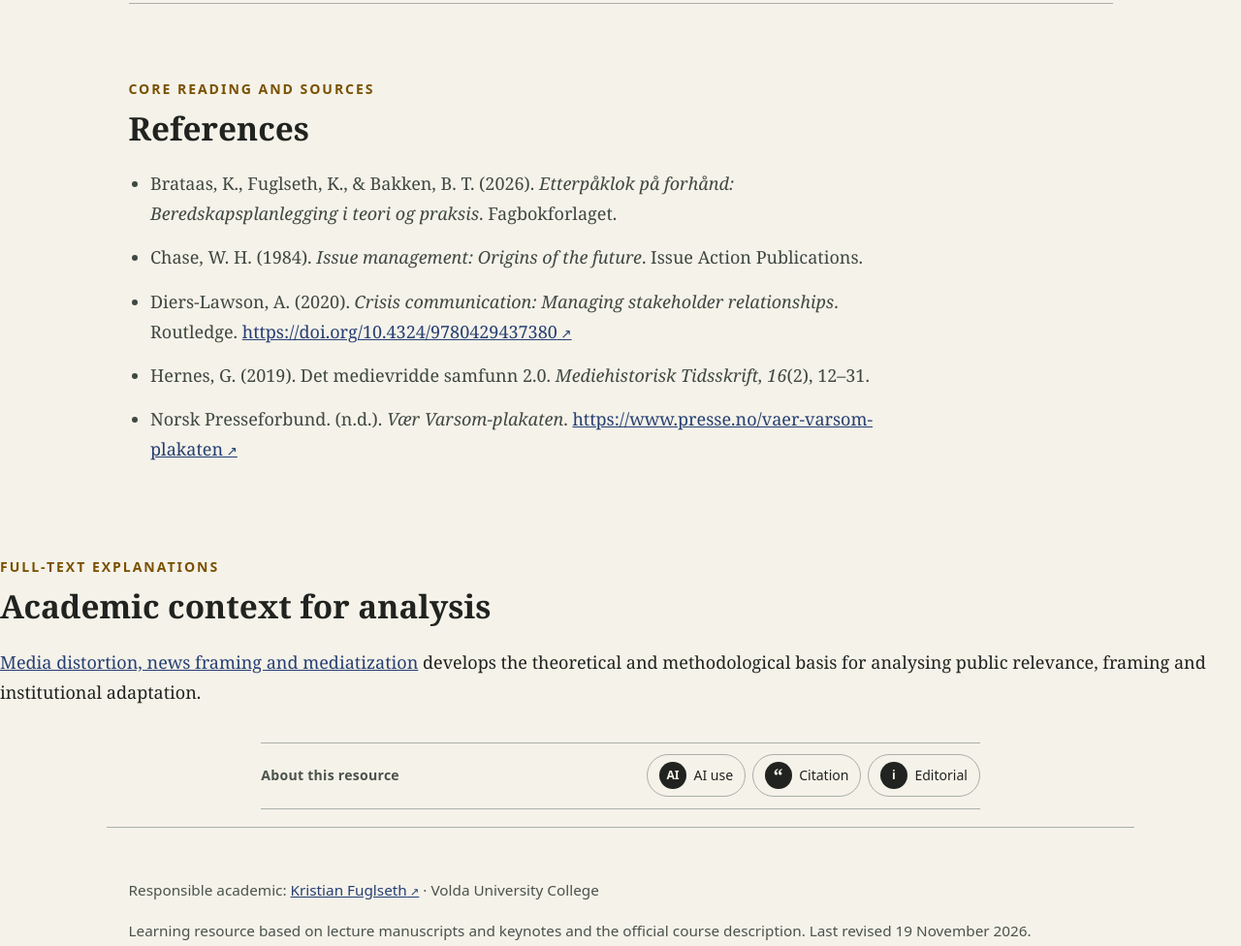
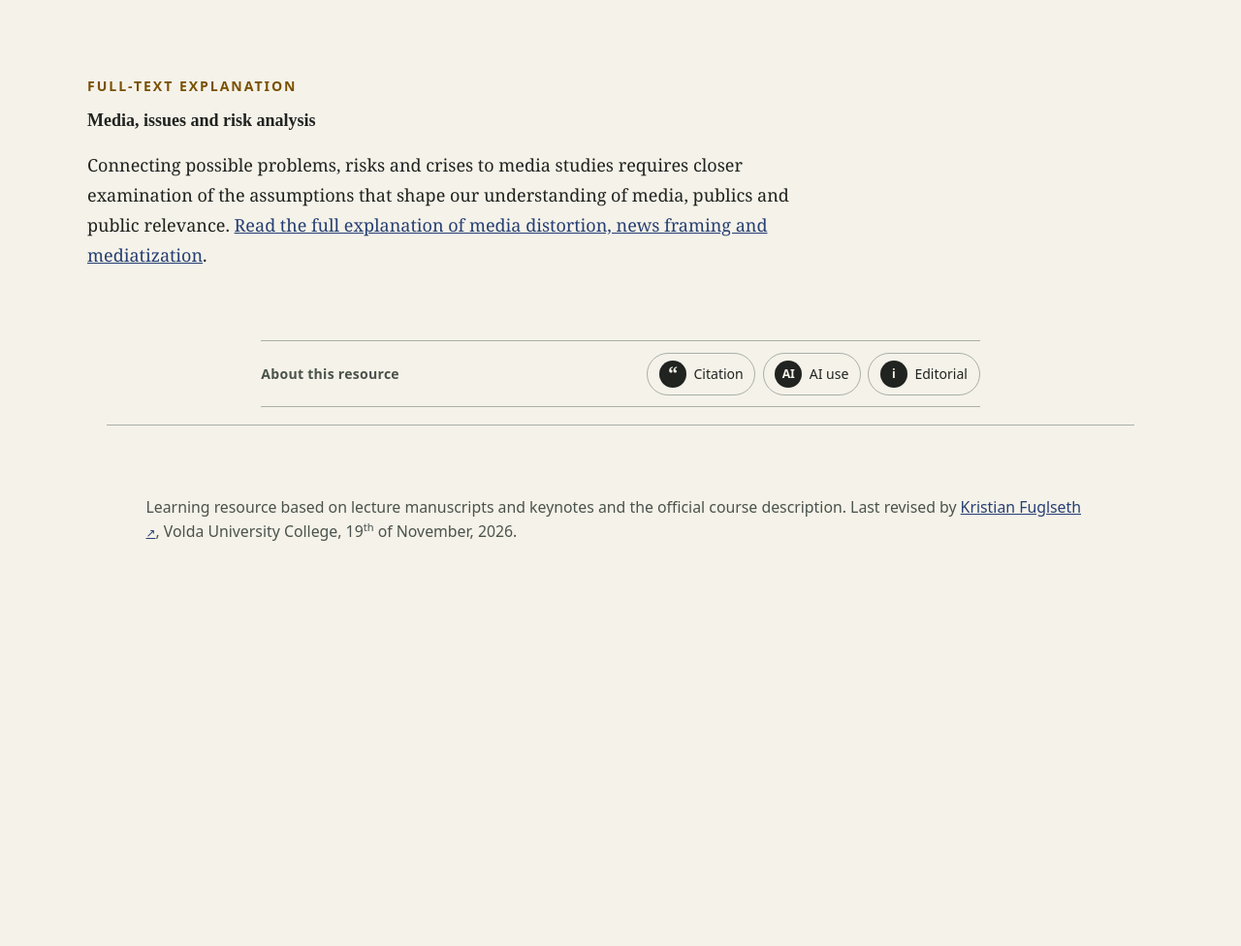
Before and after one commit to KFu-ki/infbv-nettside, a plain HTML site: page mmp311/index.html in a window 1280 px wide. Shown: the part 6551-7527 px from the top of the page at 97% size. After the commit the page ends 7220 px from the top, so only its background shows below. Drawn offline with Linux system fonts and the light colour scheme.

Commit message:
Refine MMP311 hub layout and resource metadata

```diff
--- a/mmp311/index.html
+++ b/mmp311/index.html
@@ -184,27 +184,22 @@
   </p>
 </section>
 
-<section class="section"><p class="eyebrow">Spring 2027</p><h2>Follow the learning path</h2><p>The learning path connects the timetable, course reading, PRK, SOFT, FIVER, cases and student activities. Each resource can be revised independently.</p><a class="button" href="/mmp311/learning-path/">Open the learning path</a></section><section id="reading" class="section references">
-    <p class="eyebrow">Core reading and sources</p><h2>References</h2>
-    <ul>
-      <li>Brataas, K., Fuglseth, K., &amp; Bakken, B. T. (2026). <i>Etterpåklok på forhånd: Beredskapsplanlegging i teori og praksis</i>. Fagbokforlaget.</li>
-      <li>Chase, W. H. (1984). <i>Issue management: Origins of the future</i>. Issue Action Publications.</li>
-      <li>Diers-Lawson, A. (2020). <i>Crisis communication: Managing stakeholder relationships</i>. Routledge. <a href="https://doi.org/10.4324/9780429437380" target="_blank" rel="noopener noreferrer">https://doi.org/10.4324/9780429437380<span class="sr-only"> (opens in a new tab)</span></a></li>
-      <li>Hernes, G. (2019). Det medievridde samfunn 2.0. <i>Mediehistorisk Tidsskrift, 16</i>(2), 12–31.</li>
-      <li>Norsk Presseforbund. (n.d.). <i>Vær Varsom-plakaten</i>. <a href="https://www.presse.no/vaer-varsom-plakaten" target="_blank" rel="noopener noreferrer">https://www.presse.no/vaer-varsom-plakaten<span class="sr-only"> (opens in a new tab)</span></a></li>
-    </ul>
-  </section>
+<section class="section"><p class="eyebrow">Spring 2027</p><h2>Follow the learning path</h2><p>The learning path connects the timetable, course reading, PRK, SOFT, FIVER, cases and student activities. Each resource can be revised independently.</p><a class="button" href="/mmp311/learning-path/">Open the learning path</a></section>
 </main>
-<section id="full-text"><p class="eyebrow">Full-text explanations</p><h2>Academic context for analysis</h2><p><a href="/mmp311/full-text/media-distortion-framing-mediatization/">Media distortion, news framing and mediatization</a> develops the theoretical and methodological basis for analysing public relevance, framing and institutional adaptation.</p></section><section class="resource-tools" aria-label="Information about this learning resource">
+<section id="full-text" class="full-text-overview">
+  <p class="eyebrow">Full-text explanation</p>
+  <h2>Media, issues and risk analysis</h2>
+  <p>Connecting possible problems, risks and crises to media studies requires closer examination of the assumptions that shape our understanding of media, publics and public relevance. <a href="/mmp311/full-text/media-distortion-framing-mediatization/">Read the full explanation of media distortion, news framing and mediatization</a>.</p>
+</section><section class="resource-tools" aria-label="Information about this learning resource">
   <p class="resource-tools__label">About this resource</p>
   <div class="resource-tools__actions">
+    <button type="button" class="resource-tool" data-resource-dialog="citation" aria-haspopup="dialog">
+      <span class="resource-tool__icon resource-tool__quote" aria-hidden="true">“</span>
+      <span class="resource-tool__text">Citation</span>
+    </button>
     <button type="button" class="resource-tool" data-resource-dialog="ai" aria-haspopup="dialog">
       <span class="resource-tool__icon" aria-hidden="true">AI</span>
       <span class="resource-tool__text">AI use</span>
-    </button>
-    <button type="button" class="resource-tool" data-resource-dialog="citation" aria-haspopup="dialog">
-      <span class="resource-tool__icon resource-tool__quote" aria-hidden="true">“</span>
-      <span class="resource-tool__text">Citation</span>
     </button>
     <button type="button" class="resource-tool" data-resource-dialog="editorial" aria-haspopup="dialog">
       <span class="resource-tool__icon" aria-hidden="true">i</span>
@@ -254,5 +249,12 @@
 <p>Reviewed and approved by [insert peer reviewer or journal], [date].</p></div>
   </div>
 </dialog>
-<footer><p>Responsible academic: <a href="https://www.hivolda.no/en/user/747" target="_blank" rel="noopener noreferrer">Kristian Fuglseth<span class="sr-only"> (opens in a new tab)</span></a> · Volda University College</p><p>Learning resource based on lecture manuscripts and keynotes and the official course description. Last revised 19 November 2026.</p></footer>
+<footer><p class="resource-provenance">
+  Learning resource based on lecture manuscripts and keynotes and the official course description.
+  Last revised by
+  <a href="https://www.hivolda.no/en/user/747"
+     target="_blank"
+     rel="noopener noreferrer">Kristian Fuglseth<span class="sr-only"> (opens in a new tab)</span></a>,
+  Volda University College, 19<sup>th</sup> of November, 2026.
+</p></footer>
 <script src="site.js" defer></script><script src="/mmp311/resource-tools.js" defer></script></body></html>
--- a/mmp311/styles.css
+++ b/mmp311/styles.css
@@ -737,3 +737,36 @@ a[target="_blank"]::after {
   font: inherit;
   cursor: pointer;
 }
+
+/* Hub full-text overview and consolidated provenance. */
+.full-text-overview {
+  box-sizing: border-box;
+  width: min(100% - 2rem, 1100px);
+  margin: 2.5rem auto 1.5rem;
+  padding: 1rem 0;
+}
+
+.full-text-overview h2 {
+  margin: .35rem 0 .7rem;
+  font-family: "Times New Roman", Times, serif;
+  font-size: 1rem;
+  font-weight: 700;
+  line-height: 1.4;
+}
+
+.full-text-overview p {
+  max-width: 72ch;
+}
+
+.resource-provenance {
+  width: min(100% - 2rem, 1100px);
+  margin: 2rem auto;
+  font-size: .88rem;
+  line-height: 1.55;
+}
+
+.resource-provenance sup {
+  font-size: .7em;
+  line-height: 0;
+  vertical-align: super;
+}
```
Also changed, not shown: mmp311/fiver/index.html (+4 -4 lines), mmp311/full-text/media-distortion-framing-mediatization/index.html (+4 -4 lines), mmp311/learning-path/01-risk-society/index.html (+4 -4 lines), mmp311/learning-path/02-risk-communication/index.html (+4 -4 lines), mmp311/learning-path/03-issues/index.html (+4 -4 lines), mmp311/learning-path/04-prk-soft/index.html (+4 -4 lines), mmp311/learning-path/05-fiver/index.html (+4 -4 lines), mmp311/learning-path/06-crisis-communication/index.html (+4 -4 lines), mmp311/learning-path/07-academic-writing/index.html (+4 -4 lines), mmp311/learning-path/index.html (+4 -4 lines), mmp311/prk/index.html (+4 -4 lines), mmp311/soft/index.html (+4 -4 lines), 3 other files.
